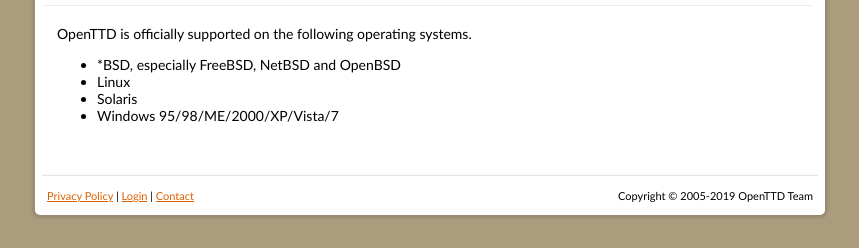
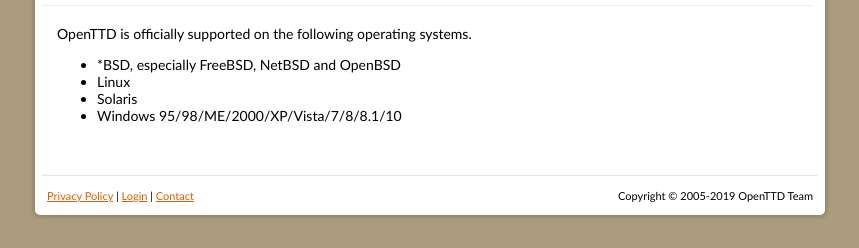
Before and after one commit to OpenTTD/website, a Jekyll site: the page built from pages/about.html, in a window 1280 px wide. Shown: the part 1574-1822 px from the top of the page, without its empty margins (210-1069 px from the left). Built offline with Jekyll 4.4.1, drawn with Linux system fonts in a browser that asks for light colours.

Commit message:
update about.html
Add windows 8, 8.1 and 10 support.

```diff
--- a/pages/about.html
+++ b/pages/about.html
@@ -94,7 +94,7 @@
                 <li>*BSD, especially FreeBSD, NetBSD and OpenBSD</li>
                 <li>Linux</li>
                 <li>Solaris</li>
-                <li>Windows 95/98/ME/2000/XP/Vista/7</li>
+                <li>Windows 95/98/ME/2000/XP/Vista/7/8/8.1/10</li>
             </ul>
         </div>
     </div>
```
